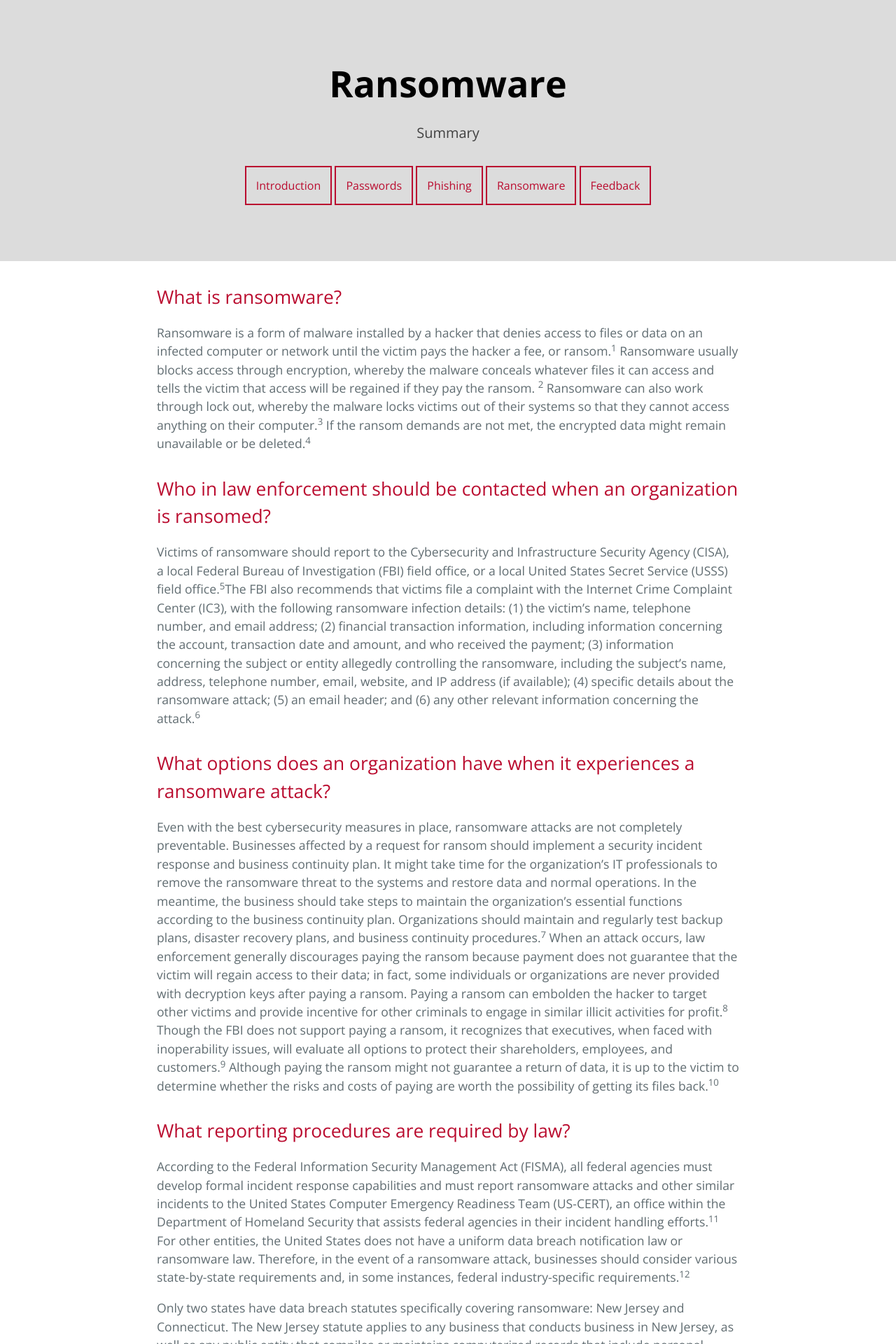
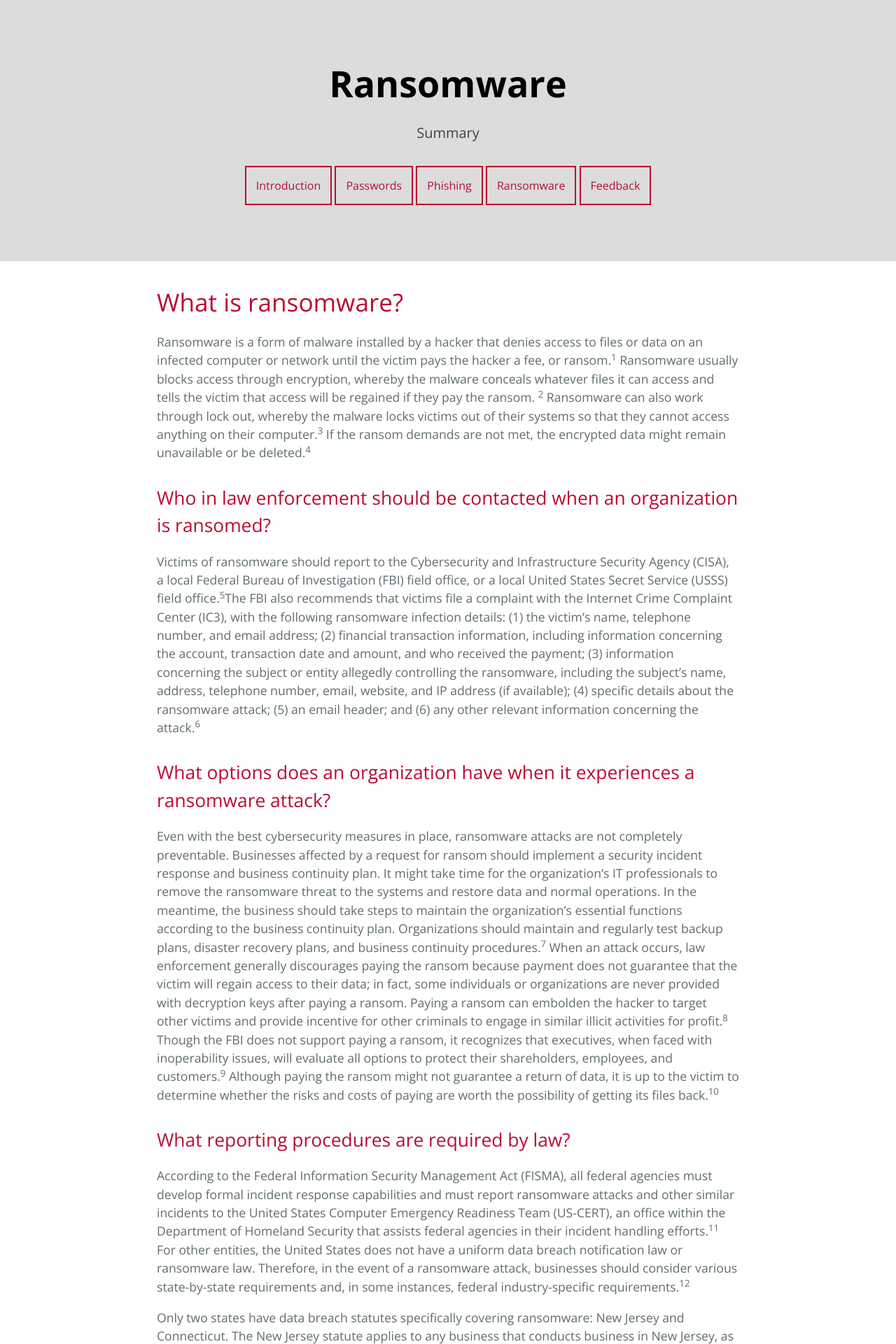
Before and after one commit to ugacyberarch/manual, a Jekyll site: the page built from ransomware.md, in a window 1280 px wide. Shown: the top 1920 px of the page at 70% size. Built offline with Jekyll 4.4.1, drawn with Linux system fonts in a browser that asks for light colours.

```diff
--- a/ransomware.md
+++ b/ransomware.md
@@ -6,7 +6,7 @@ heading: 'What is ransomware? '
 sub_heading: 'What is ransomware? '
 
 ---
-## What is ransomware?
+# What is ransomware?
 
 Ransomware is a form of malware installed by a hacker that denies access to files or data on an infected computer or network until the victim pays the hacker a fee, or ransom.<sup>1</sup> Ransomware usually blocks access through encryption, whereby the malware conceals whatever files it can access and tells the victim that access will be regained if they pay the ransom. <sup>2</sup> Ransomware can also work through lock out, whereby the malware locks victims out of their systems so that they cannot access anything on their computer.<sup>3</sup> If the ransom demands are not met, the encrypted data might remain unavailable or be deleted.<sup>4</sup>
 
```
